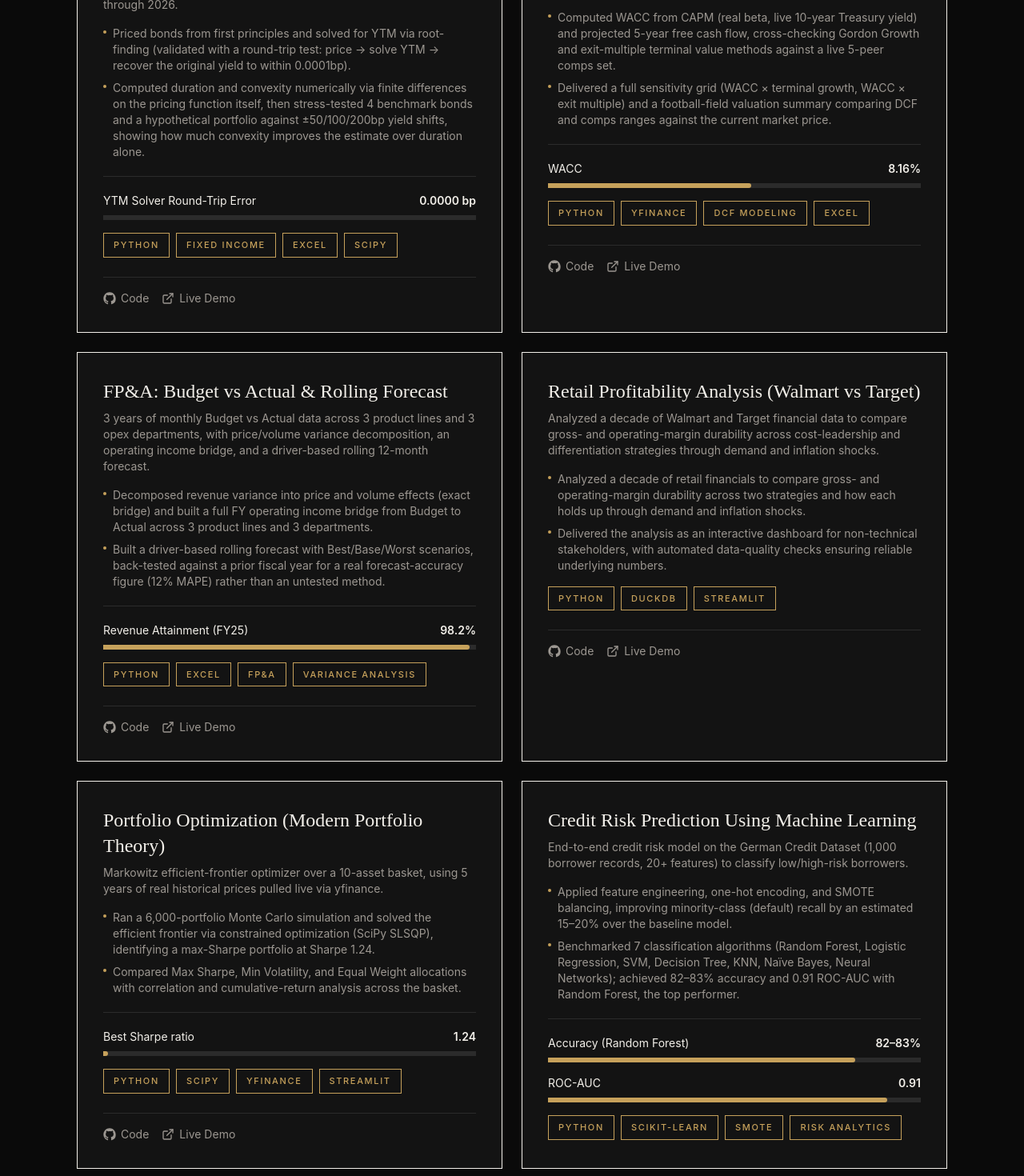
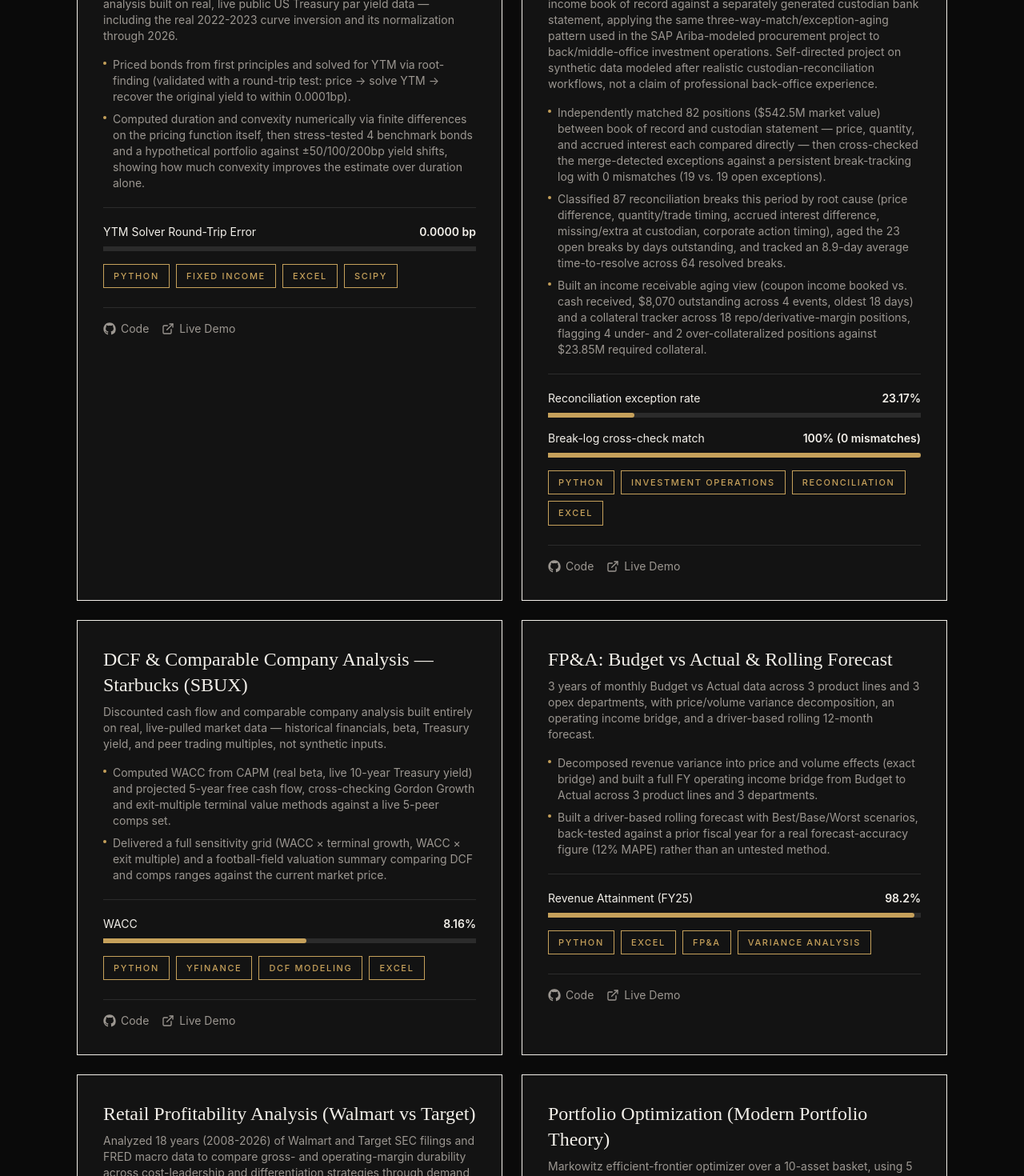
Before and after one commit to ujwal123ojaswi-star/portfolio-finance, a React (Vite) app: page /projects in a window 1280 px wide. Shown: the part 720-2190 px from the top of the page at 80% size. Built offline with nearby package versions, Linux system fonts and the light colour scheme.

Commit message:
Add Custodian Reconciliation & Portfolio Operations Analytics project
New investment-operations analytics project (book-of-record vs. custodian
statement reconciliation, exception aging, income receivable aging,
collateral tracker). Bumps featured project count 8 -> 9.

```diff
--- a/src/components/home/StatRow.tsx
+++ b/src/components/home/StatRow.tsx
@@ -5,7 +5,7 @@ import { fadeUp, staggerContainer } from '@/lib/motion'
 
 const stats = [
   { value: 3, label: 'Experience Roles' },
-  { value: 8, label: 'Featured Projects' },
+  { value: 9, label: 'Featured Projects' },
   { value: 2, label: 'Degrees' },
 ]
 
--- a/src/data/projects.ts
+++ b/src/data/projects.ts
@@ -15,6 +15,24 @@ export const projects: Project[] = [
     demoUrl: 'https://fixed-income-demo.vercel.app',
     metrics: [
       { label: 'YTM Solver Round-Trip Error', value: 0, max: 1, displayValue: '0.0000 bp' },
+    ],
+  },
+  {
+    id: 'custodian-reconciliation-analytics',
+    title: 'Custodian Reconciliation & Portfolio Operations Analytics',
+    description:
+      'Investment operations analytics reconciling a firm’s internal fixed-income book of record against a separately generated custodian bank statement, applying the same three-way-match/exception-aging pattern used in the SAP Ariba-modeled procurement project to back/middle-office investment operations. Self-directed project on synthetic data modeled after realistic custodian-reconciliation workflows, not a claim of professional back-office experience.',
+    bullets: [
+      'Independently matched 82 positions ($542.5M market value) between book of record and custodian statement — price, quantity, and accrued interest each compared directly — then cross-checked the merge-detected exceptions against a persistent break-tracking log with 0 mismatches (19 vs. 19 open exceptions).',
+      'Classified 87 reconciliation breaks this period by root cause (price difference, quantity/trade timing, accrued interest difference, missing/extra at custodian, corporate action timing), aged the 23 open breaks by days outstanding, and tracked an 8.9-day average time-to-resolve across 64 resolved breaks.',
+      'Built an income receivable aging view (coupon income booked vs. cash received, $8,070 outstanding across 4 events, oldest 18 days) and a collateral tracker across 18 repo/derivative-margin positions, flagging 4 under- and 2 over-collateralized positions against $23.85M required collateral.',
+    ],
+    stack: ['Python', 'Investment Operations', 'Reconciliation', 'Excel'],
+    githubUrl: 'https://github.com/ujwal123ojaswi-star/custodian-reconciliation-analytics',
+    demoUrl: 'https://custodian-reconciliation-demo.vercel.app',
+    metrics: [
+      { label: 'Reconciliation exception rate', value: 23.17, max: 100, displayValue: '23.17%' },
+      { label: 'Break-log cross-check match', value: 100, max: 100, displayValue: '100% (0 mismatches)' },
     ],
   },
   {
@@ -53,14 +71,17 @@ export const projects: Project[] = [
     id: 'walget-retail-profitability',
     title: 'Retail Profitability Analysis (Walmart vs Target)',
     description:
-      'Analyzed a decade of Walmart and Target financial data to compare gross- and operating-margin durability across cost-leadership and differentiation strategies through demand and inflation shocks.',
+      'Analyzed 18 years (2008-2026) of Walmart and Target SEC filings and FRED macro data to compare gross- and operating-margin durability across cost-leadership and differentiation strategies through demand and inflation shocks.',
     bullets: [
-      'Analyzed a decade of retail financials to compare gross- and operating-margin durability across two strategies and how each holds up through demand and inflation shocks.',
-      'Delivered the analysis as an interactive dashboard for non-technical stakeholders, with automated data-quality checks ensuring reliable underlying numbers.',
+      'Computed gross- and operating-margin volatility (std. dev.) across 144 company-quarters from a DuckDB + dbt warehouse: Target runs higher average margins, but Walmart’s are structurally steadier — 3.8x lower gross-margin volatility and 2.2x lower operating-margin volatility than Target.',
+      'Delivered the analysis as an interactive dashboard for non-technical stakeholders, with automated data-quality checks (not-null, uniqueness, referential integrity, accepted-range on margins) ensuring reliable underlying numbers.',
     ],
-    stack: ['Python', 'DuckDB', 'Streamlit'],
+    stack: ['Python', 'DuckDB', 'dbt', 'Streamlit'],
     githubUrl: 'https://github.com/ujwal123ojaswi-star/retail-profitability-pipeline',
-    demoUrl: 'https://retail-profitability-pipeline-qp88mbfowdehta4ptt4du2.streamlit.app/',
+    demoUrl: 'https://retail-profitability-demo.vercel.app',
+    metrics: [
+      { label: 'Margin volatility (TGT vs WMT, gross)', value: 3.8, max: 5, displayValue: '3.8x higher at TGT' },
+    ],
   },
   {
     id: 'portfolio-optimization',
@@ -79,20 +100,20 @@ export const projects: Project[] = [
     ],
   },
   {
-    id: 'credit-risk-prediction',
-    title: 'Credit Risk Prediction Using Machine Learning',
+    id: 'credit-risk-scoring',
+    title: 'Credit Risk Scoring — Default Prediction (UCI Credit Card Clients)',
     description:
-      'End-to-end credit risk model on the German Credit Dataset (1,000 borrower records, 20+ features) to classify low/high-risk borrowers.',
+      'Credit-risk scorecard on 30,000 real Taiwanese credit card accounts (UCI "Default of Credit Card Clients" dataset) — feature-engineered utilization, payment-coverage, and delinquency-history signals, validated with the metrics a retail bank’s risk team actually uses.',
     bullets: [
-      'Applied feature engineering, one-hot encoding, and SMOTE balancing, improving minority-class (default) recall by an estimated 15–20% over the baseline model.',
-      'Benchmarked 7 classification algorithms (Random Forest, Logistic Regression, SVM, Decision Tree, KNN, Naïve Bayes, Neural Networks); achieved 82–83% accuracy and 0.91 ROC-AUC with Random Forest, the top performer.',
+      'Engineered 20 behavioral features from repayment-status history and 6 months of bill/payment amounts (utilization ratios, payment-to-bill coverage, delinquency streaks) instead of feeding raw columns into the model; trained logistic regression and a sample-weighted gradient boosting model against the 22.1% default rate.',
+      'Validated with real scorecard metrics — ROC-AUC 0.777, Gini coefficient 0.555, KS statistic 0.417 — and a risk-decile loss-concentration analysis showing the riskiest 10% of borrowers account for 31.2% of all defaults (69.1% default rate vs. a 22.1% portfolio average), plus a calibration check confirming the score is well rank-ordered.',
     ],
-    stack: ['Python', 'Scikit-Learn', 'SMOTE', 'Risk Analytics'],
-    githubUrl: '#',
-    demoUrl: '#',
+    stack: ['Python', 'Scikit-Learn', 'Gradient Boosting', 'Credit Risk Analytics'],
+    githubUrl: 'https://github.com/ujwal123ojaswi-star/credit-risk-scoring',
+    demoUrl: 'https://credit-risk-demo-six.vercel.app',
     metrics: [
-      { label: 'Accuracy (Random Forest)', value: 82.5, displayValue: '82–83%' },
-      { label: 'ROC-AUC', value: 0.91, max: 1, displayValue: '0.91' },
+      { label: 'ROC-AUC (Gradient Boosting)', value: 0.777, max: 1, displayValue: '0.777' },
+      { label: 'Top-decile default capture', value: 31.2, max: 100, displayValue: '31.2%' },
     ],
   },
   {
--- a/src/pages/Projects.tsx
+++ b/src/pages/Projects.tsx
@@ -23,7 +23,7 @@ export function Projects() {
       <SectionHeading
         eyebrow="Projects"
         title="Selected Projects"
-        description="8 projects spanning fixed income, DCF valuation, FP&A, portfolio analysis, credit risk, procurement analytics, and equity research. Filter by stack, or open the GitHub repo and live demo directly on each card."
+        description="9 projects spanning fixed income, investment operations, DCF valuation, FP&A, portfolio analysis, credit risk, procurement analytics, and equity research. Filter by stack, or open the GitHub repo and live demo directly on each card."
       />
 
       <div className="mb-8 flex flex-wrap gap-2">
```
